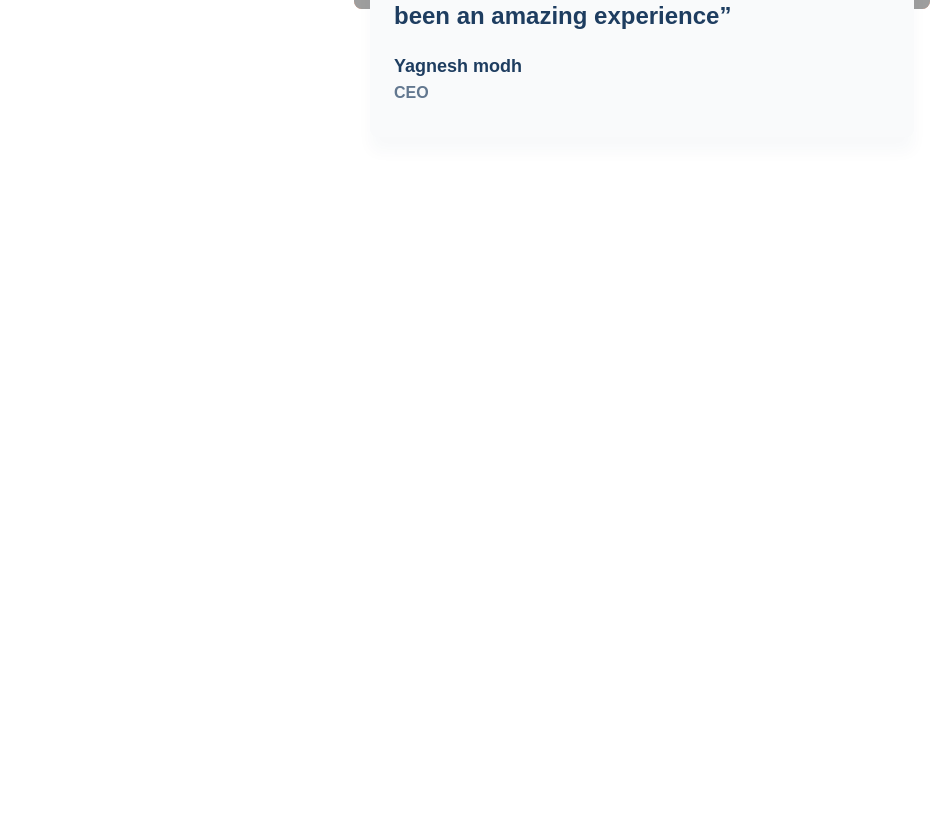
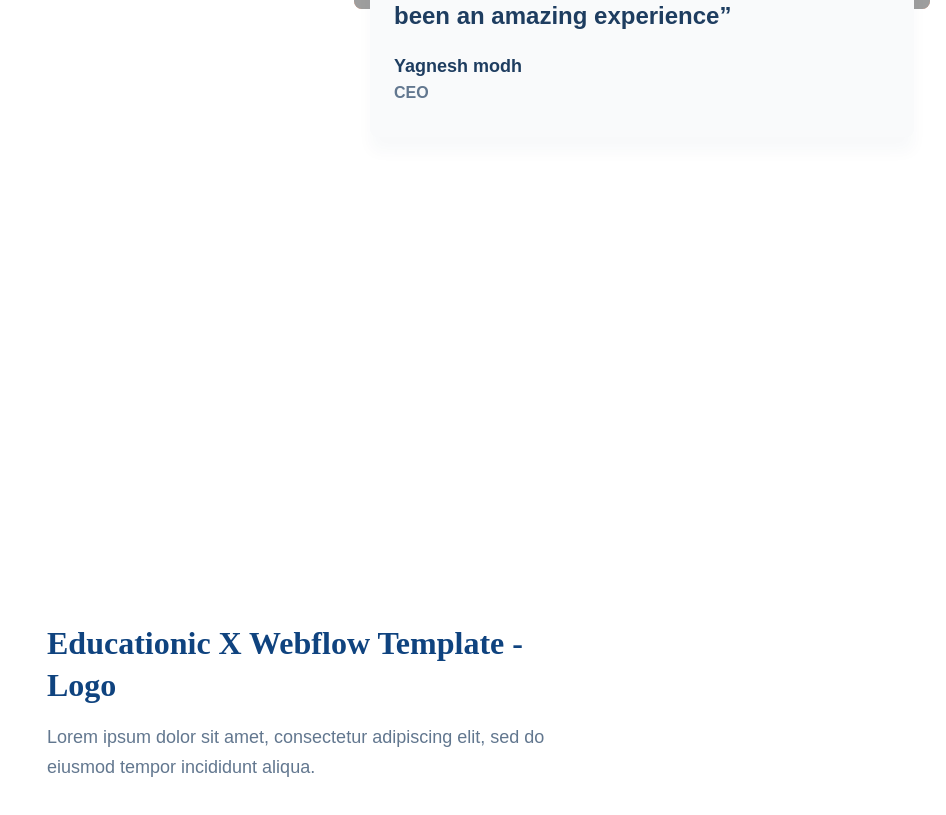
Before and after one commit to special-char/tsc-next-web, a Next.js app: page /training in a window 1280 px wide. Shown: the part 887-1702 px from the top of the page, without its empty margins (334-1280 px from the left). Before the commit the page ends 1200 px from the top, so only its background shows below. Built offline with nearby package versions, Linux system fonts and the light colour scheme; grey boxes are pictures that could not be loaded.

Commit message:
leaders page is complited & plz footer page plz ignore right now

```diff
--- a/app/training/education.tsx
+++ /dev/null
@@ -1,9 +0,0 @@
-import React from 'react'
-
-const Education = () => {
-  return (
-    <div>Education</div>
-  )
-}
-
-export default Education
--- /dev/null
+++ b/app/training/footer.tsx
@@ -0,0 +1,23 @@
+import React from 'react';
+import styles from './styles.module.css';
+import Link from 'next/link';
+
+type Props = {};
+
+const Footer = (props: Props) => {
+  return (
+    <section id="footer" className={styles.footer}>
+      <div className={styles.footer__details}>
+        <h2 className={styles.footer__title}>
+          Educationic X Webflow Template - Logo
+        </h2>
+        <p className={styles.footer__details}>
+          Lorem ipsum dolor sit amet, consectetur adipiscing elit, sed do
+          eiusmod tempor incididunt aliqua.
+        </p>
+      </div>
+    </section>
+  );
+};
+
+export default Footer;
--- a/app/training/page.tsx
+++ b/app/training/page.tsx
@@ -1,6 +1,6 @@
 import Banner from './banner';
 import Courses from './courses';
-import Education from './education';
+import Footer from './footer';
 import Leaders from './leaders';
 import Perks from './perks';
 
@@ -13,7 +13,7 @@ const Page = (props: Props) => {
       {/* <Courses /> */}
       {/* <Perks /> */}
       <Leaders />
-      {/* <Education/> */}
+      <Footer />
     </>
   );
 };
--- a/app/training/styles.module.css
+++ b/app/training/styles.module.css
@@ -133,6 +133,15 @@
     @apply mb-14;
   }
 }
+.footer{
+  @apply grid content-center gap-4 px-4 sm:px-sm-container items-center justify-center lg:gap-8 min-h-screen;
+
+  @media screen and  (min-width: 1024px) {
+    grid-template-columns: repeat(auto-fit, minmax(320px, 1fr));
+
+  }
+
+}
 
 .carousal {
   --_carousel-gutters: max(1rem, calc((100vw - calc(1280px - 1rem * 2)) / 2));
```
